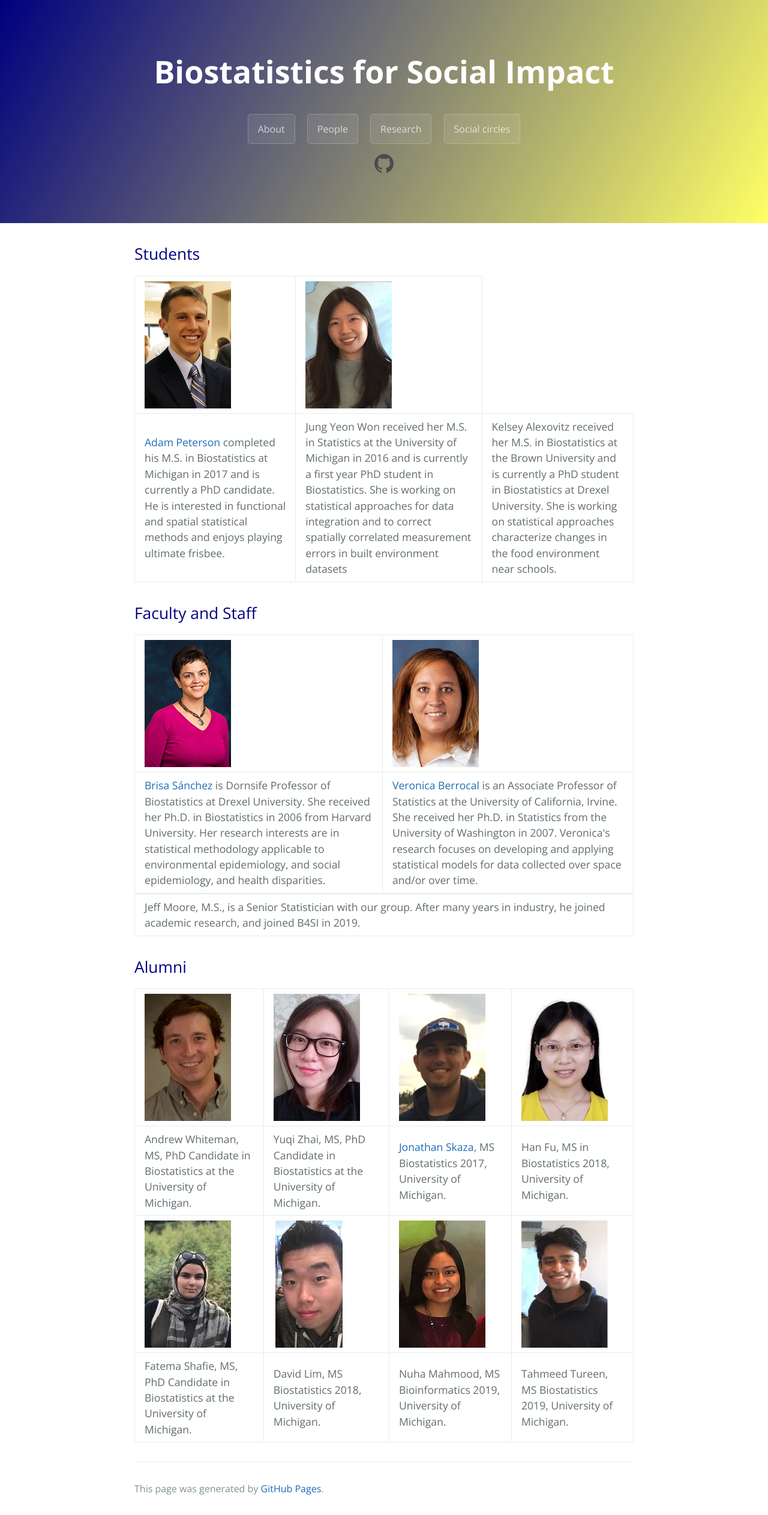
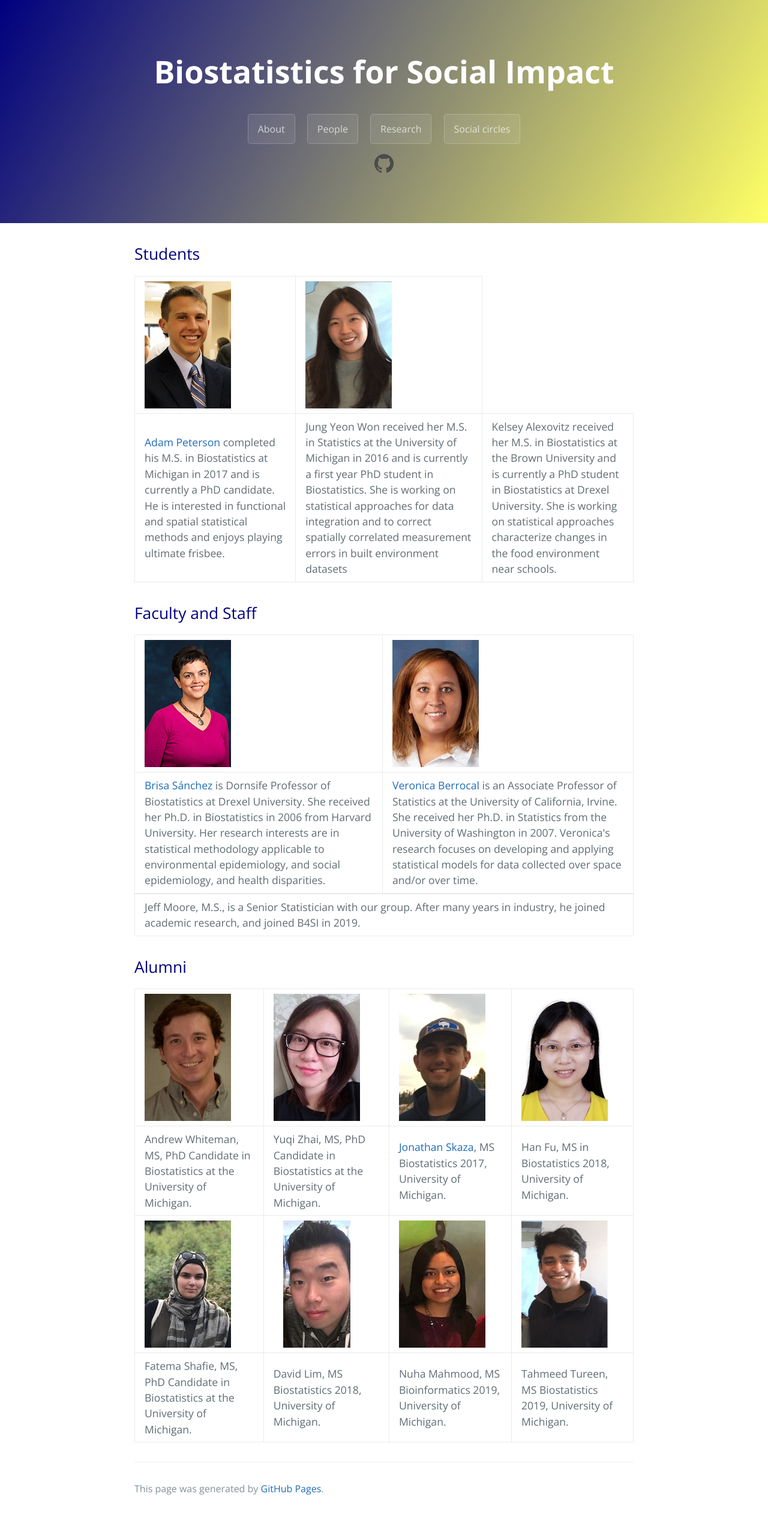
Before and after one commit to Biostatistics4SocialImpact/Biostatistics4SocialImpact.github.io, a Jekyll site: the page built from people.md, in a window 1280 px wide. Shown: the whole page at 60% size. Built offline with Jekyll 4.4.1, drawn with Linux system fonts in a browser that asks for light colours.

Commit message:
Update cayman.css

```diff
--- a/css/cayman.css
+++ b/css/cayman.css
@@ -252,7 +252,7 @@ a:hover { text-decoration: underline; }
 }
 
 .thumbdavid {
-  background: url('/assets/david2.jpg') 10% 80% no-repeat; /* 50% 50% centers image in div */
+  background: url('/assets/david2.jpg') 50% 50% no-repeat; /* 50% 50% centers image in div */
   width: 144px;
   height: 212px;
 }
```
